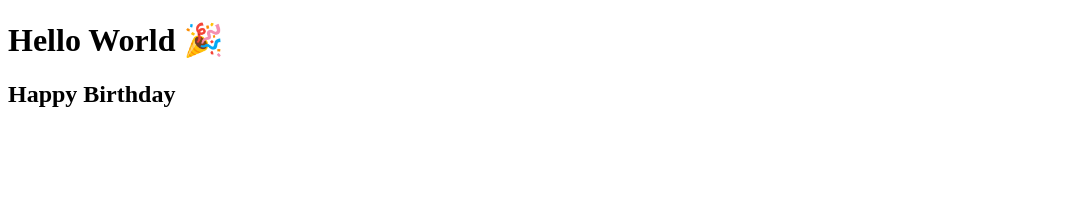
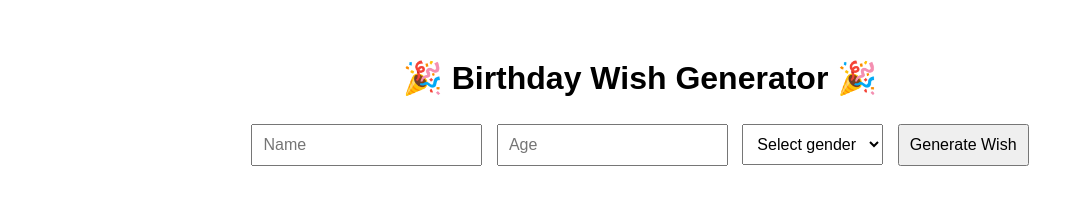
Before and after one commit to Aamandamycine/Alyx-Birthday-Wish-Generator, a plain HTML site: page index.html in a window 1280 px wide. Shown: the whole page, without its empty margins (0-1084 px from the left). Drawn offline with Linux system fonts and the light colour scheme.

Commit message:
Add JS and CSS files, update HTML layout

```diff
--- a/index.html
+++ b/index.html
@@ -1,10 +1,27 @@
 <!DOCTYPE html>
-<html>
+<html lang="en">
   <head>
+    <meta charset="UTF-8" />
     <title>Birthday Wish Generator</title>
+    <link rel="stylesheet" href="style.css" />
   </head>
   <body>
-    <h1>Hello World 🎉</h1>
-    <h2>Happy Birthday</h2>
+    <h1>🎉 Birthday Wish Generator 🎉</h1>
+
+    <form id="wish-form">
+      <input type="text" id="name" placeholder="Name" required />
+      <input type="number" id="age" placeholder="Age" required />
+      <select id="gender" required>
+        <option value="" disabled selected>Select gender</option>
+        <option value="man">Man</option>
+        <option value="woman">Woman</option>
+        <option value="person">Person</option>
+      </select>
+      <button type="submit">Generate Wish</button>
+    </form>
+
+    <div id="output"></div>
+
+    <script src="script.js"></script>
   </body>
 </html>
--- /dev/null
+++ b/script.js
@@ -0,0 +1,11 @@
+document.getElementById("wish-form").addEventListener("submit", function (e) {
+  e.preventDefault();
+
+  const name = document.getElementById("name").value.trim();
+  const age = document.getElementById("age").value.trim();
+  const gender = document.getElementById("gender").value;
+
+  const message = `🎂 Happy ${age}th Birthday to ${name}, a wonderful ${gender}! Wishing you a year full of joy and success. 🎉`;
+
+  document.getElementById("output").textContent = message;
+});
--- /dev/null
+++ b/style.css
@@ -0,0 +1,17 @@
+body {
+  font-family: sans-serif;
+  text-align: center;
+  padding: 30px;
+}
+
+form {
+  margin-bottom: 20px;
+}
+
+input,
+select,
+button {
+  margin: 5px;
+  padding: 10px;
+  font-size: 1em;
+}
```
